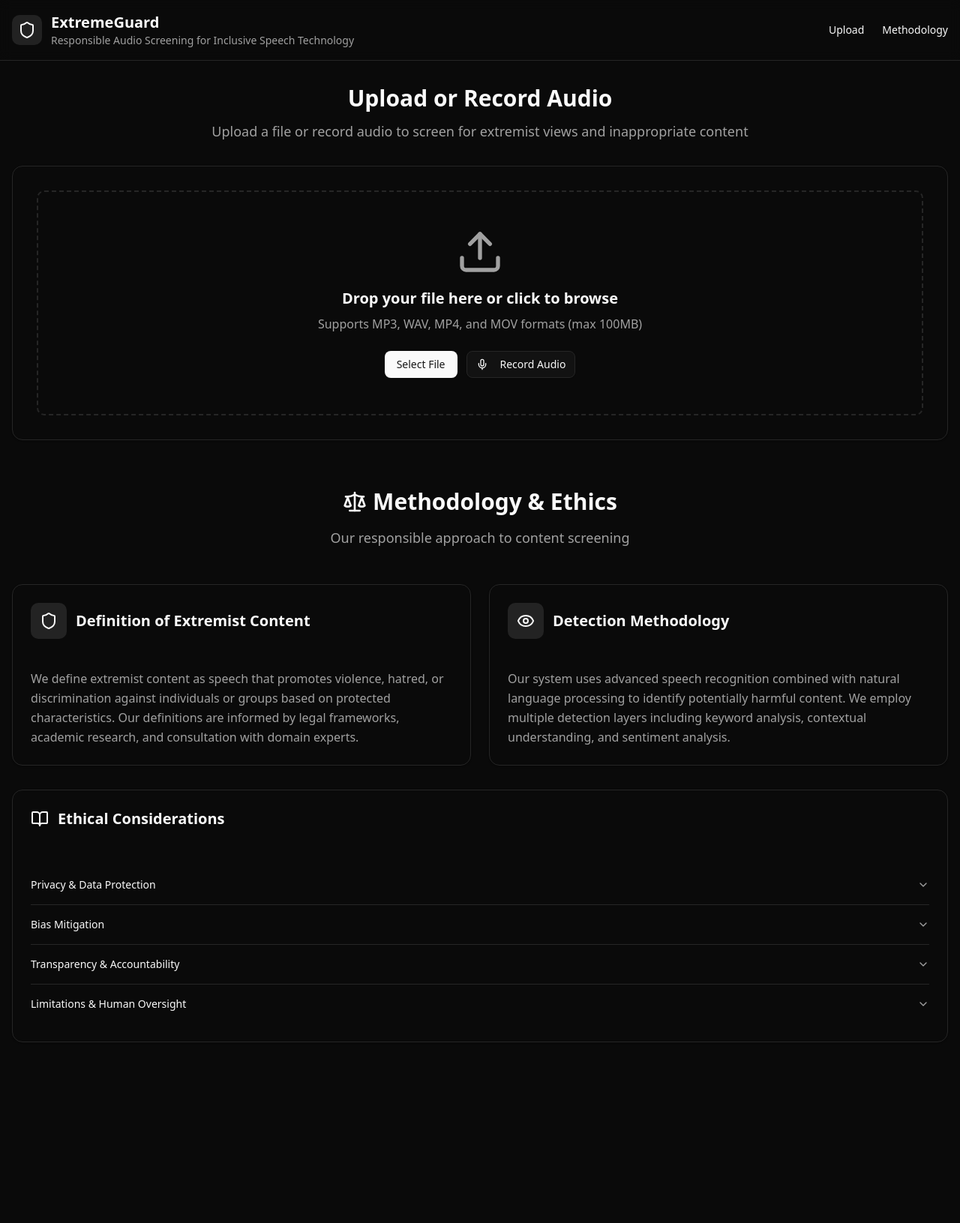
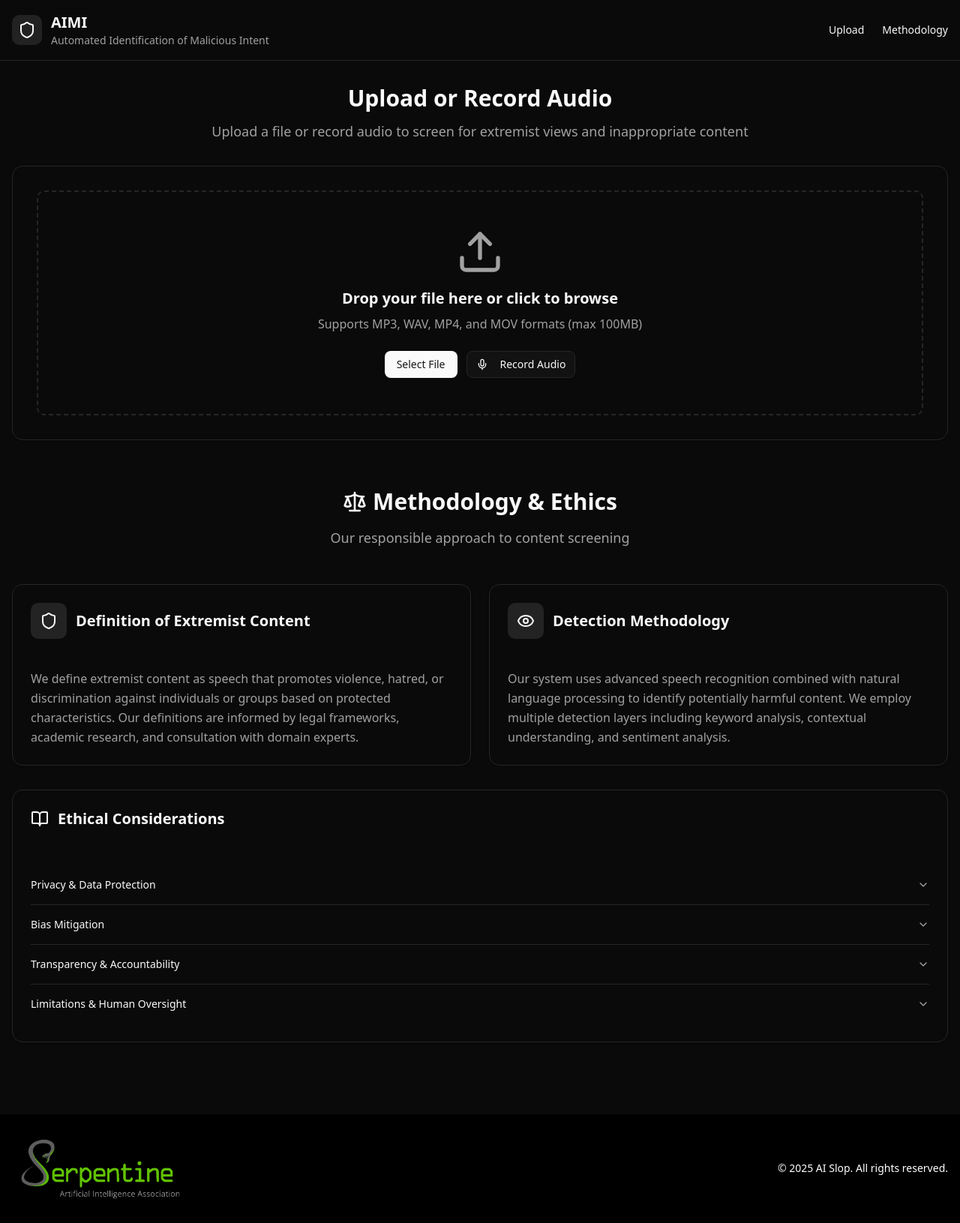
Before and after one commit to RajuBuddharaju/TBD, a Next.js app in the folder frontend/: page / in a window 1280 px wide. Shown: the whole page at 75% size. Before the commit the page ends 1486 px from the top, so only its background shows below. Built offline with nearby package versions, Linux system fonts and the light colour scheme.

Commit message:
add logo

```diff
--- a/frontend/app/page.tsx
+++ b/frontend/app/page.tsx
@@ -1,4 +1,5 @@
 import { Header } from "@/components/header"
+import { Footer } from "@/components/footer"
 import { UploadSection } from "@/components/upload-section"
 import { MethodologySection } from "@/components/methodology-section"
 
@@ -10,6 +11,7 @@ export default function Home() {
         <UploadSection />
         <MethodologySection />
       </main>
+      <Footer />
     </div>
   )
 }
--- /dev/null
+++ b/frontend/components/footer.tsx
@@ -0,0 +1,20 @@
+export function Footer() {
+  return (
+    <footer className="bg-black text-white py-6">
+      <div className="container mx-auto px-4 max-w-7xl">
+        <div className="flex flex-col md:flex-row justify-between items-center">
+         <img
+            src="/serplogo.svg"
+            alt="Serpentine Logo"
+            width={256}
+          />
+          <div className="flex space-x-4 mt-4 md:mt-0">
+          <p className="text-sm">
+            © {new Date().getFullYear()} AI Slop. All rights reserved.
+          </p>
+          </div>
+        </div>
+      </div>
+    </footer>
+  );
+}
--- a/frontend/components/header.tsx
+++ b/frontend/components/header.tsx
@@ -10,9 +10,9 @@ export function Header() {
               <Shield className="w-6 h-6 text-primary" />
             </div>
             <div>
-              <h1 className="text-xl font-bold text-foreground">ExtremeGuard</h1>
+              <h1 className="text-xl font-bold text-foreground">AIMI</h1>
               <p className="text-sm text-muted-foreground">
-                Responsible Audio Screening for Inclusive Speech Technology
+                Automated Identification of Malicious Intent
               </p>
             </div>
           </div>
```
Also changed, not shown: frontend/public/serplogo.svg (added).
